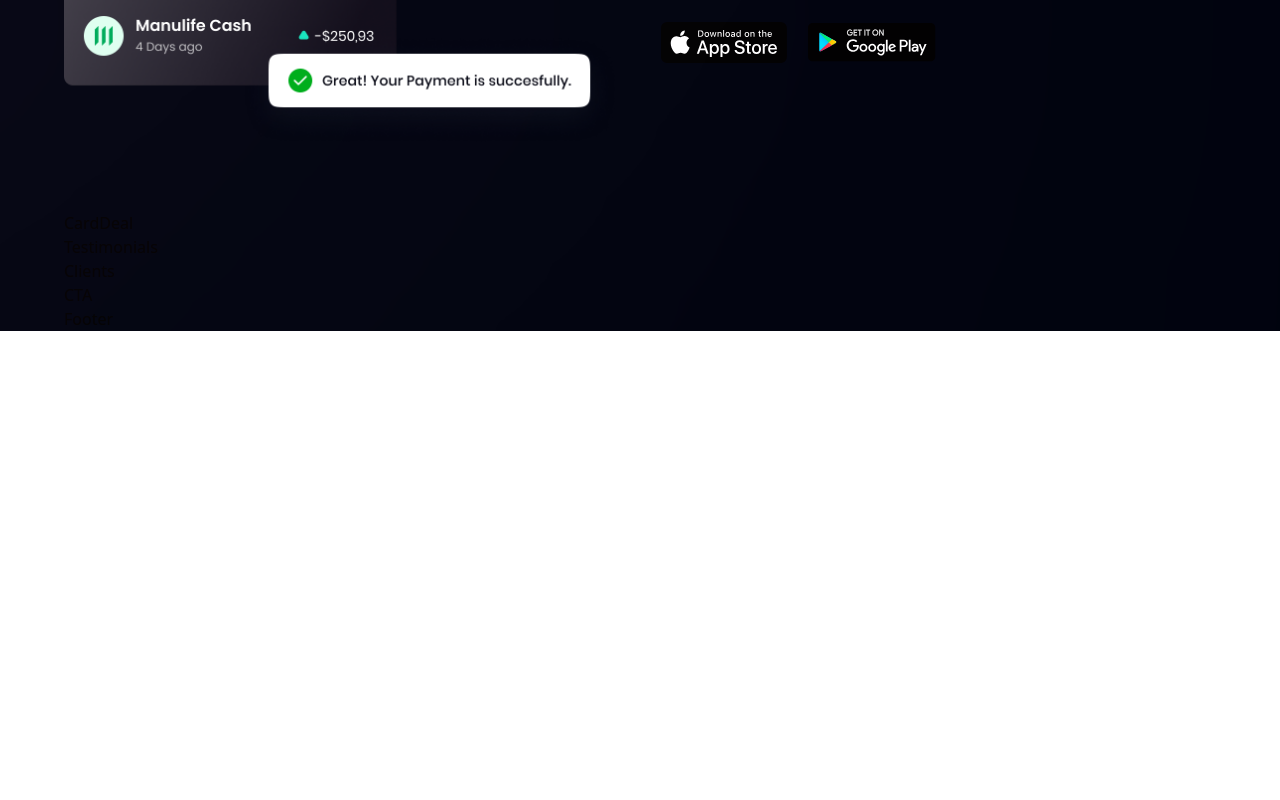
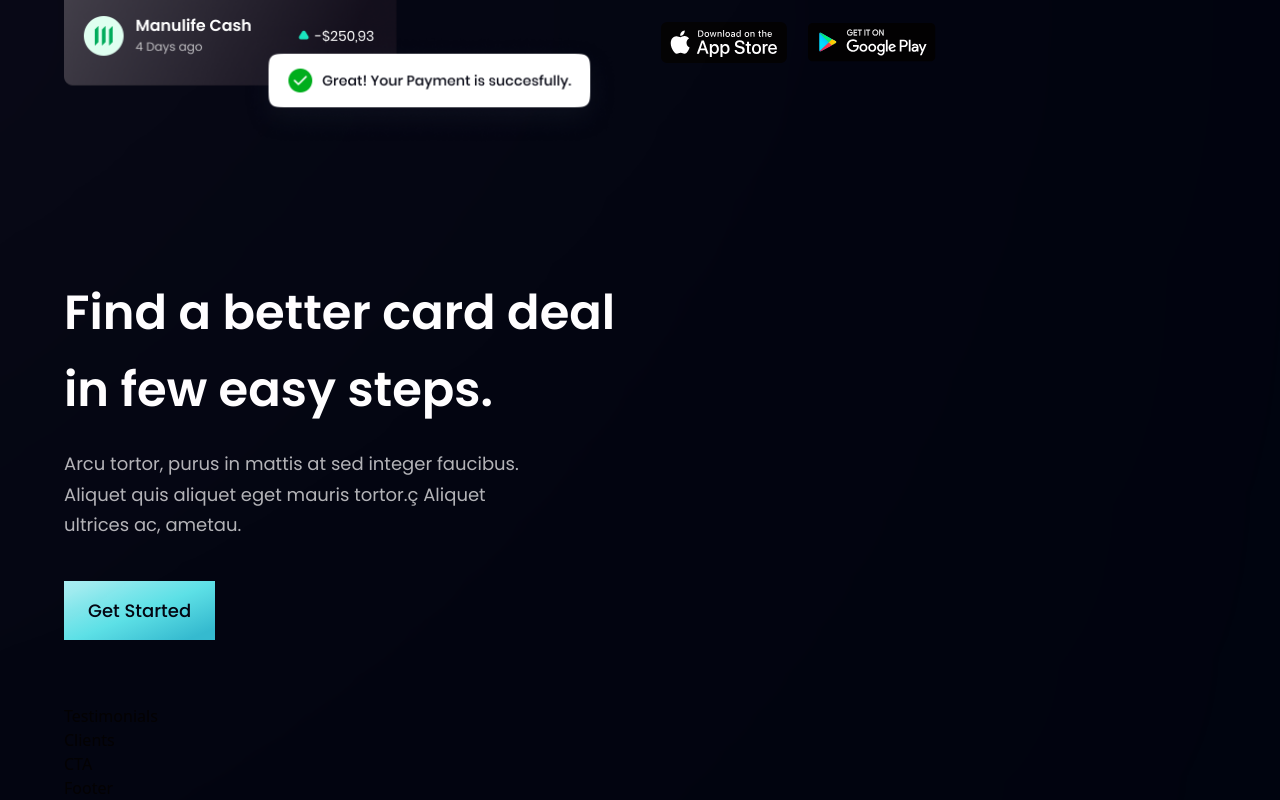
Before and after one commit to evribsap/bank-modern-app-vitereact, a React (Vite) app: page / in a window 1280 px wide. Shown: the part 1978-2778 px from the top of the page. Before the commit the page ends 2309 px from the top, so only its background shows below. Built offline with nearby package versions, Linux system fonts and the light colour scheme.

Commit message:
update card deal

```diff
--- a/src/components/CardDeal.jsx
+++ b/src/components/CardDeal.jsx
@@ -1,9 +1,22 @@
-import React from 'react'
+import { card } from "../assets"
+import styles, { layout } from '../style'
+import Button from "./Button"
 
-const CardDeal = () => {
-  return (
-    <div>CardDeal</div>
-  )
-}
+const CardDeal = () => (
+  <section className={layout.section}>
+    <div className={layout.sectionInfo}>
+      <h2 className={styles.heading2}>
+        Find a better card deal
+        <br className="sm:block hidden"/>
+        in few easy steps.
+      </h2>
+      <p className={`${styles.paragraph} max-w-[470px] mt-5`}>
+        Arcu tortor, purus in mattis at sed integer faucibus.
+        Aliquet quis aliquet eget mauris tortor.ç Aliquet ultrices ac, ametau.
+      </p>
+      <Button styles="mt-10"/>
+    </div>
+  </section>
+);
 
 export default CardDeal
```
